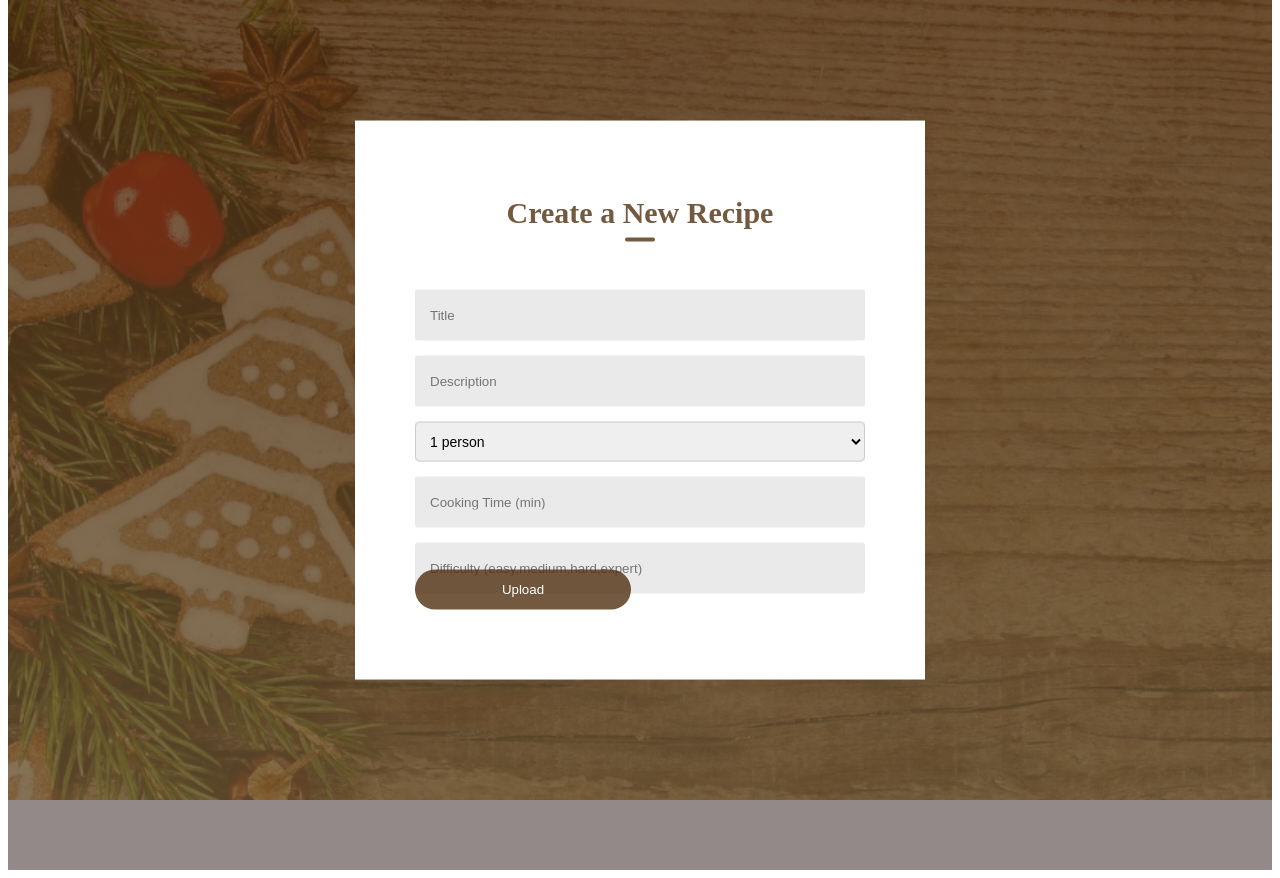
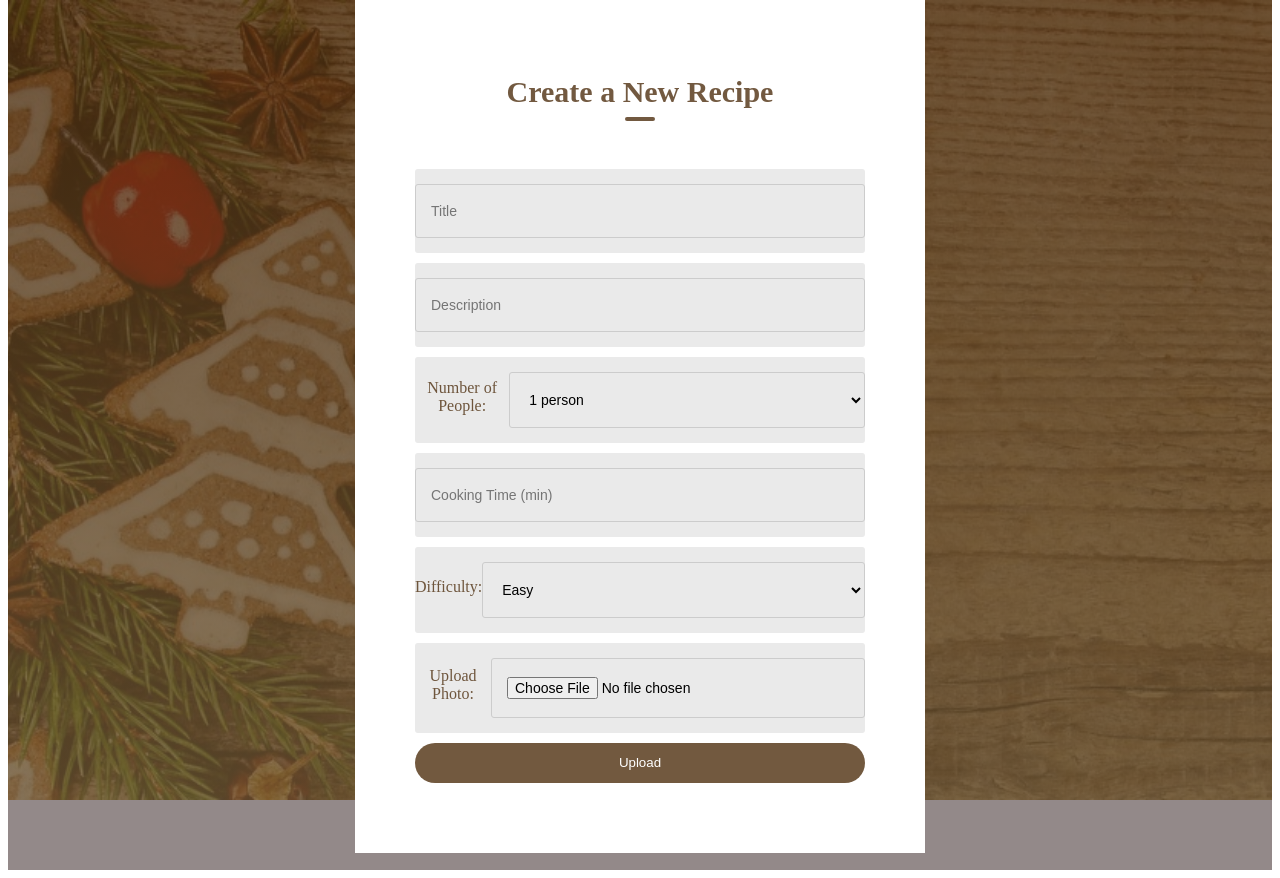
Before and after one commit to anaalumu/webs_with_virtual, a Flask app: page /create_recipe in a window 1280 px wide. Shown: the part 98-976 px from the top of the page. Run offline with Flask 3, Linux system fonts and the light colour scheme.

Commit message:
cambios recipe_form

```diff
--- a/recipes/static/styles_forms.css
+++ b/recipes/static/styles_forms.css
@@ -8,16 +8,14 @@
     position: relative;
 }
 
-.form-box{
-    width:90%;
+.form-box {
+    width: 90%;
     max-width: 450px;
-    position: absolute;
-    top: 50%;
-    left: 50%;
-    transform: translate(-50%,-50%);
-    background:#fff;
+    position: relative;
+    margin: 0 auto;
+    background: #fff;
     padding: 50px 60px 70px;
-    text-align:center;
+    text-align: center;
 }
 
 .form-box h1{
@@ -41,7 +39,7 @@
 
 .input-field{
     background: #eaeaea;
-    margin: 15px 0;
+    margin: 10px 0;
     border-radius: 3px;
     display: flex;
     align-items: center;
@@ -79,7 +77,7 @@ input{
 }
 
 .input-group{
-    height:280px;
+    height:adjust;
 }
 
 .input-group select{
@@ -90,3 +88,30 @@ input{
     border-radius: 5px;
     font-size: 14px;
 }
+
+.input-field input[type="text"],
+.input-field input[type="number"],
+.input-field input[type="file"],
+.input-field select {
+    width: 100%;
+    background: transparent;
+    border: 1px solid #ccc;
+    border-radius: 3px;
+    outline: 0;
+    padding: 18px 15px;
+    box-sizing: border-box;
+    font-size: 14px;
+    margin: 15px 0;
+}
+
+/* Additional styling for the file input label */
+.input-field label {
+    display: block;
+    margin-bottom: 5px;
+    color: rgba(79, 48, 16, 0.8);
+}
+
+/* Additional styling for the submit button */
+.btn-field button {
+    flex-basis: 100%; /* Make the button take full width */
+}
--- a/recipes/templates/main/create_recipe.html
+++ b/recipes/templates/main/create_recipe.html
@@ -17,7 +17,8 @@
                     <input type="text" placeholder="Description">
                 </div>
                 <div class="input-field">
-                    <select>
+                    <label for="people">Number of People:</label>
+                    <select id="people" name="people">
                         <option value="1">1 person</option>
                         <option value="2">2 people</option>
                         <option value="3">3 people</option>
@@ -30,10 +31,18 @@
                     <input type="number" placeholder="Cooking Time (min)">
                 </div>
                 <div class="input-field">
-                    <!---se puede poner como option-->
-                    <input type="number" placeholder="Difficulty (easy,medium,hard,expert)">
+                    <label for="difficulty">Difficulty:</label>
+                    <select id="difficulty" name="difficulty">
+                        <option value="easy">Easy</option>
+                        <option value="medium">Medium</option>
+                        <option value="hard">Hard</option>
+                        <option value="expert">Expert</option>
+                    </select>
                 </div>
-                <!--hay un video para poner lost password-->
+                <div class="input-field">
+                    <label for="photo">Upload Photo:</label>
+                    <input type="file" id="photo" name="photo" accept="image/*">
+                </div>
             </div>
             <div class="btn-field">
                 <button type="button" >Upload</button>
```
